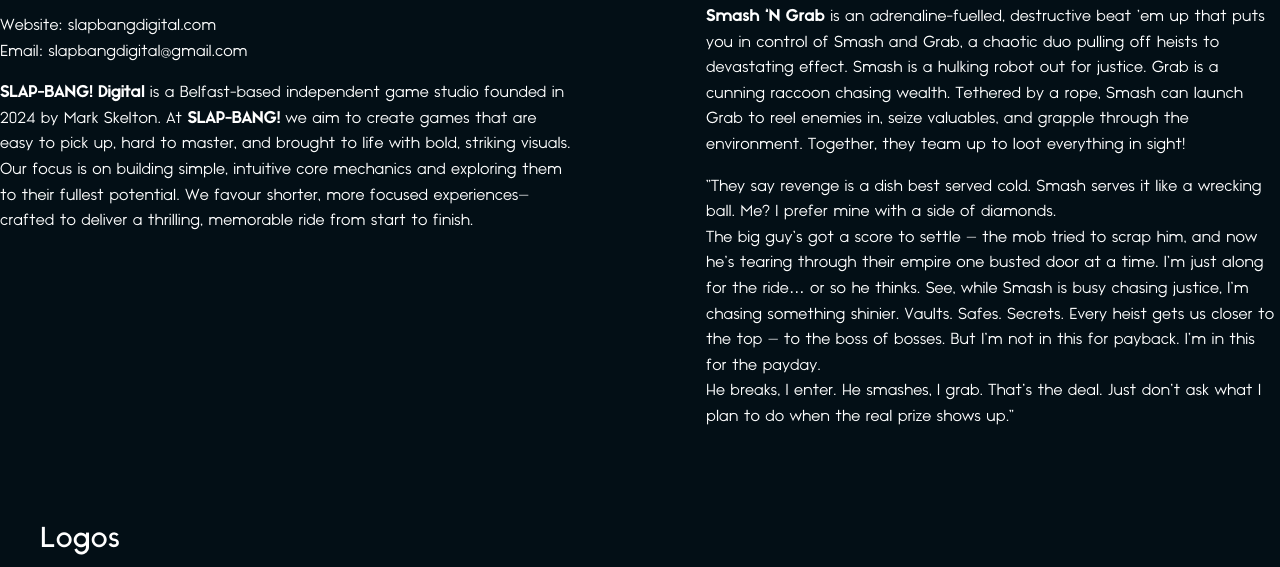
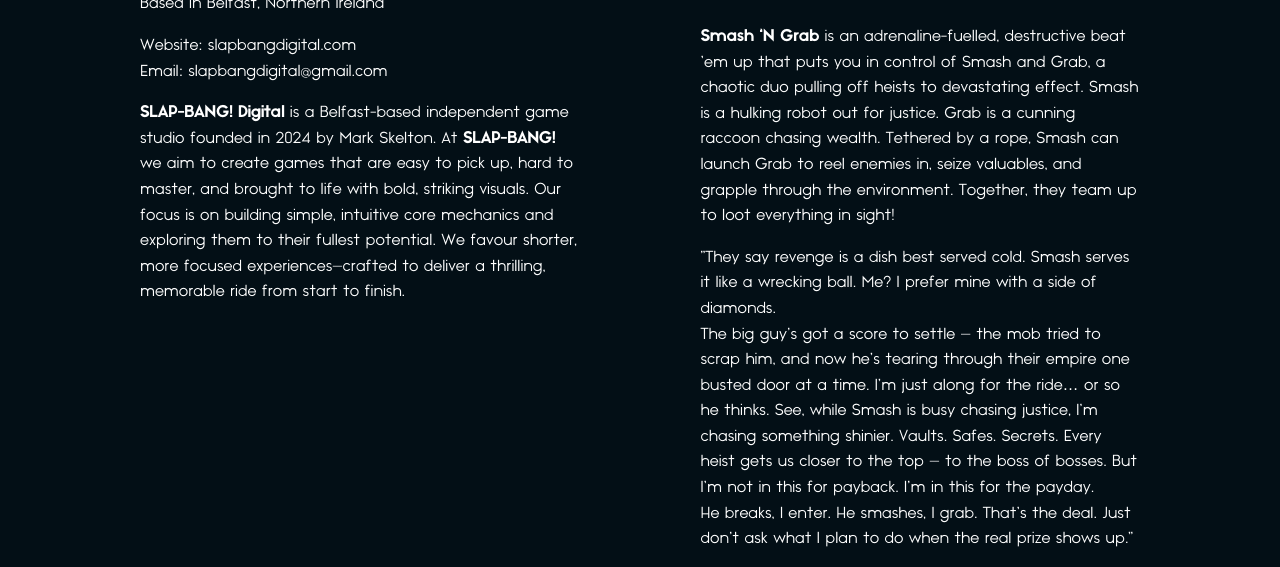
Before and after one commit to markskelton/markskelton.github.io, a plain HTML site: page press.html in a window 1280 px wide. Shown: the part 352-919 px from the top of the page. Drawn offline with Linux system fonts and the light colour scheme.

Commit message:
Updating column width

```diff
--- a/press.html
+++ b/press.html
@@ -76,8 +76,13 @@
             font-family: 'Noir', Arial, sans-serif;
             font-size: 2.5rem;
             font-weight: 500;
-            /*margin-bottom: 40px;*/
             text-align: left;
+        }
+
+        .press-content {
+            max-width: 1000px; /* or 960px, 900px etc. */
+            margin: 0 auto;
+            padding: 20px;
         }
 
         .press-columns-wrapper {
@@ -85,13 +90,13 @@
             justify-content: space-between;
             align-items: flex-start;
             gap: 40px;
-            /*margin-top: 40px;*/
+            flex-wrap: wrap; /* optional for responsiveness */
         }
 
         .press-column {
             font-family: 'Noir', Arial, sans-serif;
             flex: 1;
-            max-width: 50%;
+            min-width: 300px;
         }
 
         .column-title {
@@ -292,6 +297,7 @@
     </div>
 
     <!-- Press Content -->
+    <div class="press-content">
     <div class="press-header">
         <h1 class="press-title">PRESS KIT</h1>
     </div>
@@ -325,6 +331,7 @@
                 </p>
             </div>
         </div>
+    </div>
     </div>
 
     <div class="press-resources">
```
